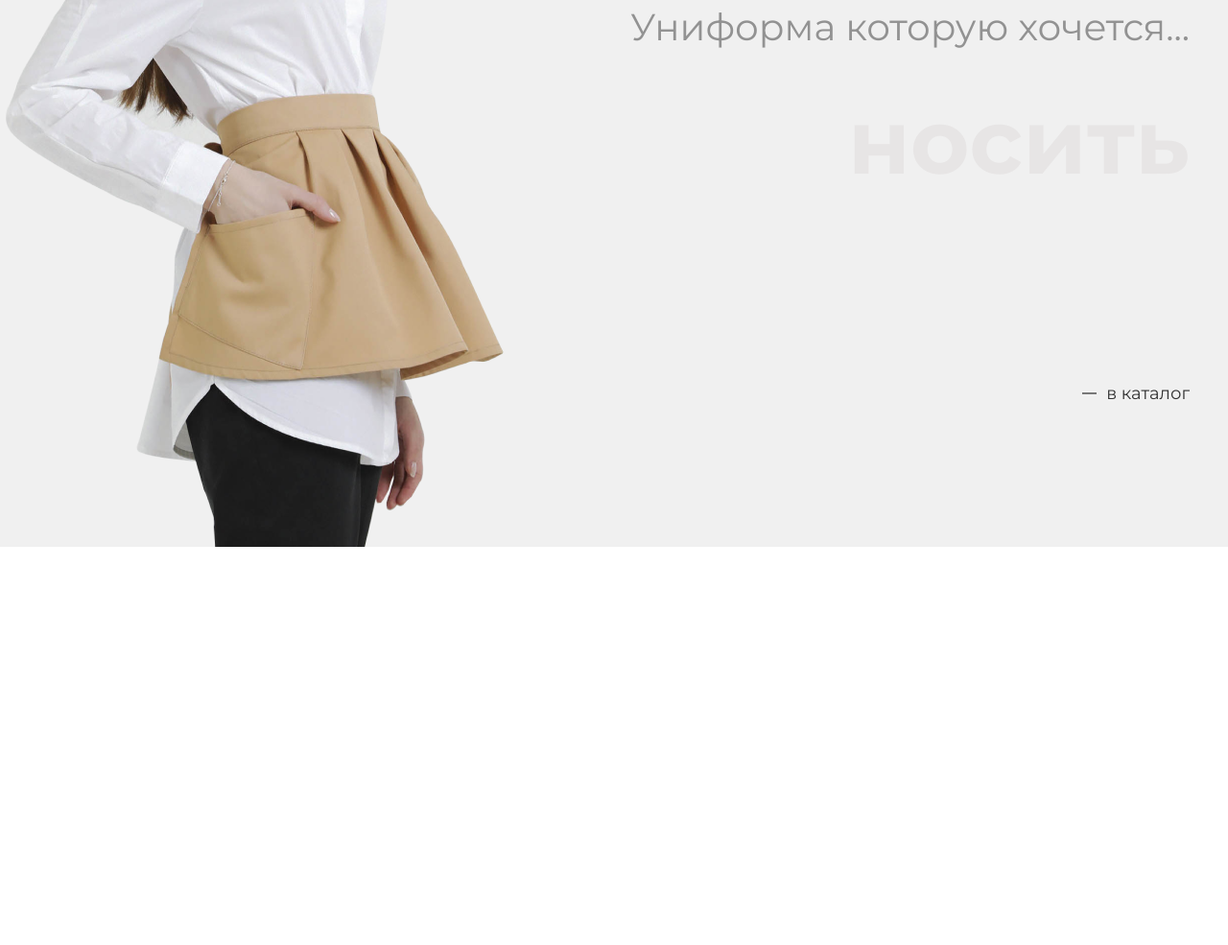
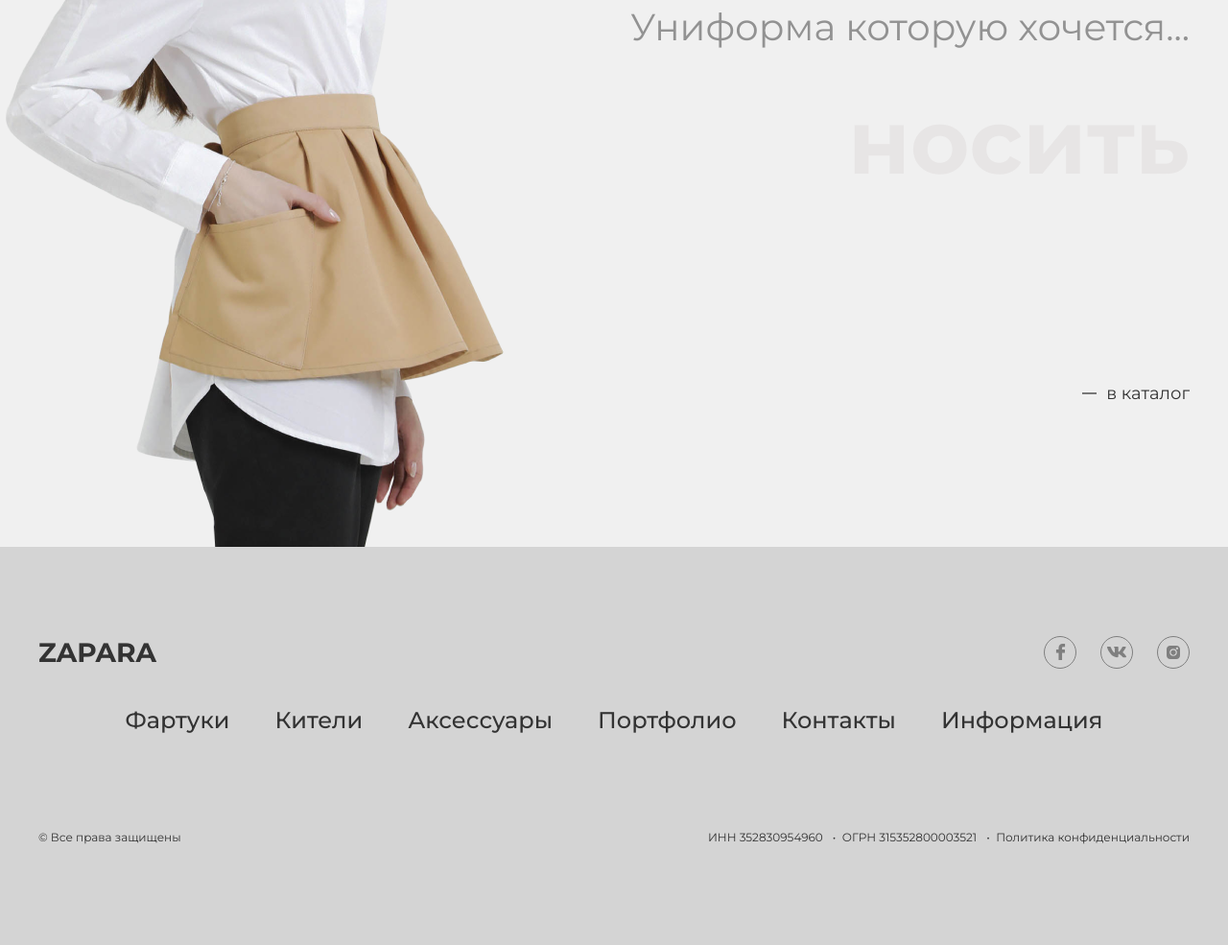
Before and after one commit to mrAzay/zapara, a website built with Parcel: page src/index.html in a window 1280 px wide. Shown: the part 3640-4625 px from the top of the page at 96% size. Before the commit the page ends 4210 px from the top, so only its background shows below. Built offline with nearby package versions, Linux system fonts and the light colour scheme.

Commit message:
update(section12): develop footer

```diff
--- a/src/html/section12.html
+++ b/src/html/section12.html
@@ -0,0 +1,57 @@
+<footer class="footer">
+    <div class="container">
+        <div class="footer__wrapper">
+            <div class="footer__social">
+                <div class="footer__social-logo">ZAPARA</div>
+                <div class="footer__social-links">
+                    <a href="#" class="link-icon">
+                        <svg class="icon facebook">
+                            <use xlink:href="#facebook"></use>
+                        </svg>
+                    </a>
+                    <a href="#" class="link-icon">
+                        <svg class="icon vkontakte">
+                            <use xlink:href="#vkontakte"></use>
+                        </svg>
+                    </a>
+                    <a href="#" class="link-icon">
+                        <svg class="icon instagram">
+                            <use xlink:href="#instagram"></use>
+                        </svg>
+                    </a>
+                </div>
+            </div>
+            <nav class="footer__navigation">
+                <ul class="footer__navigation-wrapper">
+                    <li class="footer__navigation-wrapper-link"><a href="#">Фартуки</a></li>
+                    <li class="footer__navigation-wrapper-link"><a href="#">Кители</a></li>
+                    <li class="footer__navigation-wrapper-link"><a href="#">Аксессуары</a></li>
+                    <li class="footer__navigation-wrapper-link"><a href="#">Портфолио</a></li>
+                    <li class="footer__navigation-wrapper-link"><a href="#">Контакты</a></li>
+                    <li class="footer__navigation-wrapper-link"><a href="#">Информация</a></li>
+                </ul>
+            </nav>
+            <div class="footer__info">
+                <p class="footer__info-copy">
+                    © Все права защищены
+                </p>
+               <div class="footer__info-company">
+                   <ul class="company__wrapper">
+                       <li class="company__wrapper-info">
+                           ИНН 352830954960
+                       </li>
+                       <li class="company__wrapper-info">
+                           ОГРН 315352800003521
+                       </li>
+                       <li class="company__wrapper-info">
+                           <a href="#" class="company__wrapper-info-link">
+                               Политика конфиденциальности
+                           </a>
+                       </li>
+                   </ul>
+               </div>
+            </div>
+        </div>
+
+    </div>
+</footer>
--- /dev/null
+++ b/src/html/svg-sprite.html
@@ -0,0 +1,19 @@
+<svg display="none">
+    <symbol id="facebook" viewBox="0 0 11 17">
+        <g>
+            <path d="M9.74916 0.00353713L7.54467 0C5.06799 0 3.46745 1.64211 3.46745 4.18372V6.1127H1.25093C1.0594 6.1127 0.904297 6.26798 0.904297 6.45951V9.25438C0.904297 9.44592 1.05958 9.60102 1.25093 9.60102H3.46745V16.6534C3.46745 16.8449 3.62256 17 3.81409 17H6.70602C6.89755 17 7.05266 16.8447 7.05266 16.6534V9.60102H9.64429C9.83582 9.60102 9.99092 9.44592 9.99092 9.25438L9.99198 6.45951C9.99198 6.36755 9.95538 6.27948 9.89047 6.21439C9.82556 6.14931 9.73714 6.1127 9.64517 6.1127H7.05266V4.47748C7.05266 3.69153 7.23995 3.29254 8.26376 3.29254L9.74881 3.29201C9.94017 3.29201 10.0953 3.13673 10.0953 2.94537V0.350176C10.0953 0.158994 9.94034 0.00389085 9.74916 0.00353713Z"/>
+        </g>
+    </symbol>
+    <symbol id="vkontakte" viewBox="0 0 16 9">
+        <g>
+            <path d="M13.2771 5.16086C13.0185 4.84586 13.0925 4.70571 13.2771 4.42414C13.2805 4.42093 15.4159 1.57564 15.6359 0.610714L15.6372 0.610071C15.7465 0.258428 15.6372 0 15.1085 0H13.3591C12.9138 0 12.7084 0.221786 12.5984 0.469929C12.5984 0.469929 11.7077 2.52579 10.4477 3.85843C10.041 4.2435 9.85301 4.36693 9.631 4.36693C9.52166 4.36693 9.35166 4.2435 9.35166 3.89186V0.610071C9.35166 0.188357 9.22699 0 8.85831 0H6.10754C5.8282 0 5.6622 0.196714 5.6622 0.379929C5.6622 0.779786 6.29222 0.871714 6.35755 1.99671V4.43764C6.35755 4.9725 6.25688 5.07086 6.03354 5.07086C5.43886 5.07086 3.99547 3.00664 3.14011 0.644143C2.96744 0.185786 2.79876 0.000642811 2.35008 0.000642811H0.600021C0.10067 0.000642811 0 0.222428 0 0.470571C0 0.909 0.594687 3.08893 2.76543 5.96893C4.21215 7.93479 6.24955 9 8.10295 9C9.21699 9 9.35299 8.76343 9.35299 8.3565C9.35299 6.47807 9.25232 6.30064 9.81034 6.30064C10.069 6.30064 10.5144 6.42407 11.5544 7.37229C12.7431 8.49664 12.9384 9 13.6038 9H15.3532C15.8519 9 16.1046 8.76343 15.9592 8.29671C15.6265 7.31507 13.3785 5.29586 13.2771 5.16086Z"/>
+        </g>
+    </symbol>
+    <symbol id="instagram" viewBox="0 0 14 14">
+        <g>
+            <path d="M10.2103 0H3.78967C1.70001 0 0 1.70001 0 3.78967V10.2104C0 12.3 1.70001 14 3.78967 14H10.2104C12.3 14 14 12.3 14 10.2104V3.78967C14 1.70001 12.3 0 10.2103 0V0ZM6.99999 10.828C4.88918 10.828 3.17198 9.11079 3.17198 6.99999C3.17198 4.88918 4.88918 3.17198 6.99999 3.17198C9.11079 3.17198 10.828 4.88918 10.828 6.99999C10.828 9.11079 9.11079 10.828 6.99999 10.828ZM10.9195 4.07475C10.2958 4.07475 9.7884 3.56739 9.7884 2.94361C9.7884 2.31983 10.2958 1.81237 10.9195 1.81237C11.5433 1.81237 12.0508 2.31983 12.0508 2.94361C12.0508 3.56739 11.5433 4.07475 10.9195 4.07475Z"/>
+            <path d="M7 4.375C5.55264 4.375 4.375 5.55254 4.375 7C4.375 8.44736 5.55264 9.625 7 9.625C8.44746 9.625 9.625 8.44736 9.625 7C9.625 5.55254 8.44746 4.375 7 4.375Z"/>
+            <path d="M10.9198 2.63379C10.7487 2.63379 10.6094 2.77307 10.6094 2.94418C10.6094 3.11529 10.7487 3.25458 10.9198 3.25458C11.091 3.25458 11.2303 3.1154 11.2303 2.94418C11.2303 2.77296 11.091 2.63379 10.9198 2.63379Z"/>
+        </g>
+    </symbol>
+</svg>
--- a/src/index.html
+++ b/src/index.html
@@ -46,6 +46,8 @@
 		</include>
 		<include src="./src/html/section12.html">
 		</include>
+		<include src="./src/html/svg-sprite.html">
+		</include>
 	</main>
 	<footer class="footer"></footer>
 	<script src="index.js"></script>
--- a/src/style/global.scss
+++ b/src/style/global.scss
@@ -46,3 +46,16 @@ h2{
 	margin-block: 0;
 	font-weight: normal;
 }
+
+ul, li{
+	margin: 0;
+	padding: 0;
+}
+
+.icon{
+	fill: #7F7F7F;
+	transition: fill 0.5s ease;
+	&:hover{
+		fill: #000000;
+	}
+}
--- a/src/style/section12.scss
+++ b/src/style/section12.scss
@@ -0,0 +1,151 @@
+.footer{
+    background: rgba(0, 0, 0, .17);
+    &__wrapper{
+        display: flex;
+        flex-direction: column;
+        align-items: center;
+        padding: 93px 0;
+
+    }
+    &__social{
+        display: flex;
+        align-items: center;
+        justify-content: space-between;
+        width: 100%;
+        margin-bottom: 40px;
+        &-logo{
+            font-weight: bold;
+            font-size: 28px;
+            line-height: 34px;
+        }
+        &-links{
+            max-width: 152px;
+            width: 100%;
+            display: flex;
+            align-items: center;
+            justify-content: space-between;
+            .link-icon{
+                width: 32px;
+                height: 32px;
+                border: 1px solid #7F7F7F;
+                border-radius: 50%;
+                transition: border 0.5s ease;
+                display: flex;
+                align-items: center;
+                justify-content: center;
+                &:hover{
+                    border: 1px solid #000000;
+                }
+                .facebook{
+                    width: 17px;
+                    height: 17px;
+                }
+                .vkontakte{
+                    width: 20px;
+                    height: 19px;
+                }
+                .instagram{
+                    width: 14px;
+                    height: 14px;
+                }
+            }
+        }
+    }
+    &__navigation{
+        width: 100%;
+        margin-bottom: 90px;
+        &-wrapper{
+            display: flex;
+            align-items: center;
+            justify-content: center;
+            flex-wrap: wrap;
+            &-link{
+                list-style-type: none;
+                font-weight: 500;
+                font-size: 24px;
+            }
+            li+li{
+                margin-left: 47px;
+            }
+        }
+    }
+    &__info{
+        display: flex;
+        width: 100%;
+        align-items: center;
+        justify-content: space-between;
+        flex-wrap: wrap;
+        &-copy{
+            font-size: 12px;
+            font-weight: 300;
+            color: #333333;
+        }
+        .company__wrapper{
+            display: flex;
+            align-items: center;
+            justify-content: flex-end;
+            flex-wrap: wrap;
+            &-info{
+                position: relative;
+                font-size: 12px;
+                font-weight: 300;
+                color: #333333;
+                list-style-type: none;
+                &-link{
+                    transition: color 0.5s ease;
+                    &:hover{
+                        color: #000000;
+                    }
+                }
+            }
+            li+li{
+                margin-left: 20px;
+                &:before{
+                    content: '•';
+                    left: -10px;
+                    position: absolute;
+                }
+            }
+        }
+    }
+}
+
+@media (max-width: 865px) {
+    .footer__navigation-wrapper{
+        li + li{
+            margin: 0 15px;
+        }
+    }
+    .footer__info{
+        flex-direction: column;
+        align-items: center;
+        justify-content: center;
+        .company__wrapper{
+            align-items: center;
+            justify-content: center;
+        }
+    }
+}
+@media (max-width: 350px) {
+    .footer__social{
+        flex-direction: column;
+        &-logo{
+            margin-bottom: 1rem;
+        }
+    }
+    .footer__navigation{
+        margin-bottom: 45px;
+        &-wrapper{
+            flex-direction: column;
+        }
+    }
+    .company__wrapper{
+        flex-direction: column;
+    }
+    .footer__info .company__wrapper li + li{
+        margin: 0;
+        &:before{
+            content: none;
+        }
+    }
+}
```
